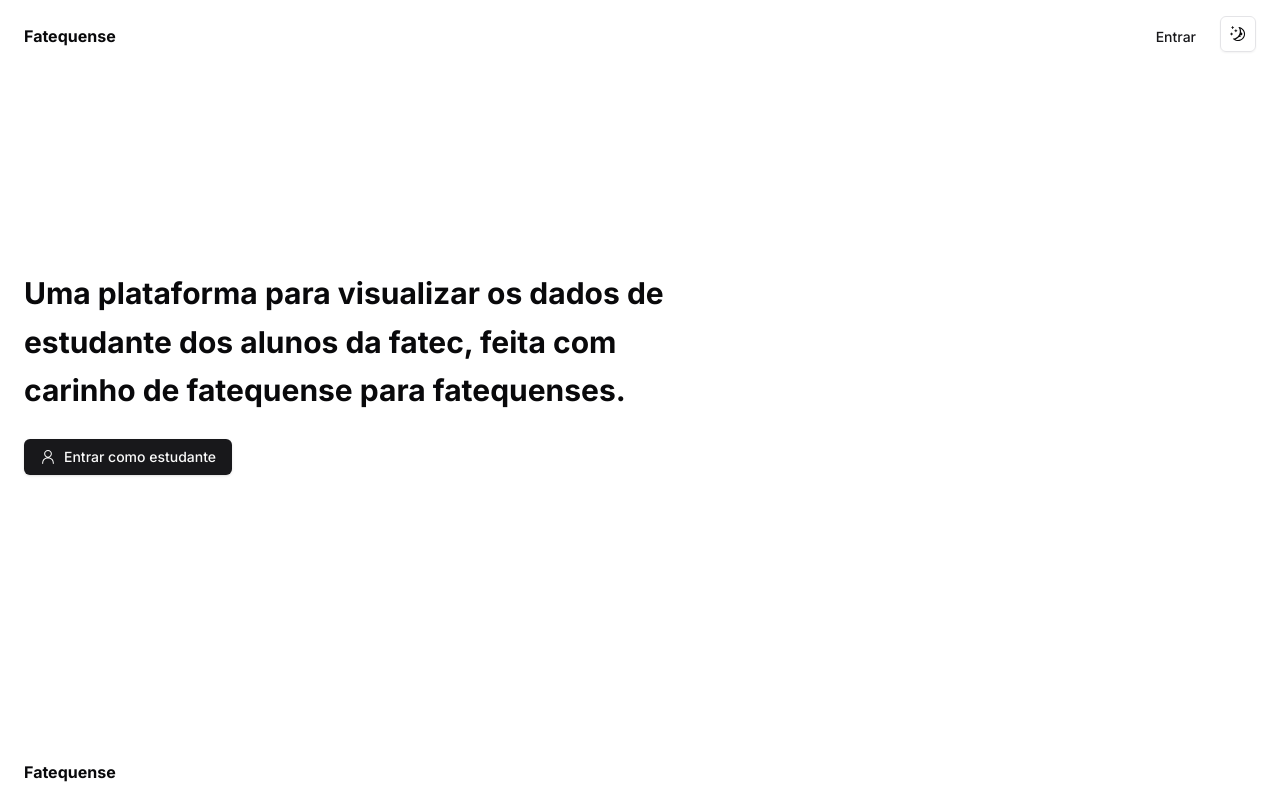
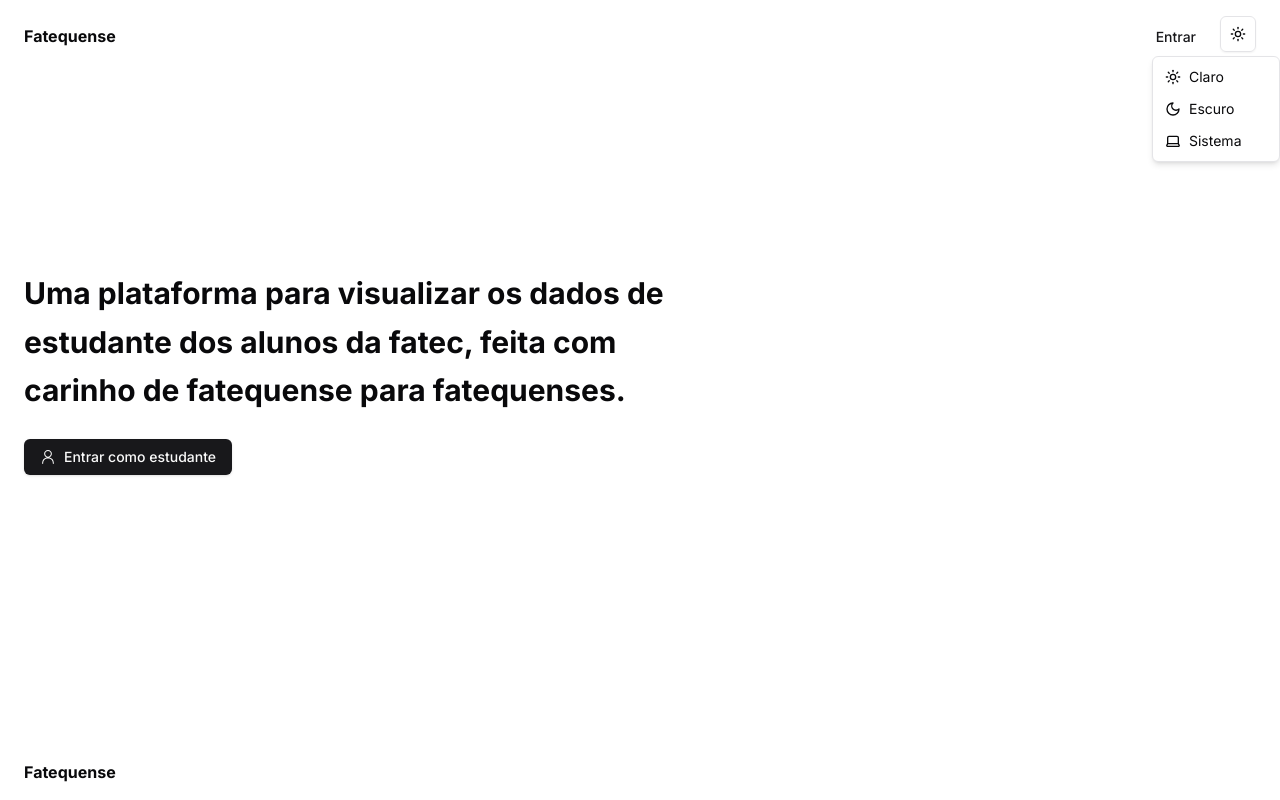
Before and after one commit to fatequense/website, a Next.js app: page / in a window 1280 px wide. Both pictures are taken after a click on the button 1238 px from the left and 34 px from the top of the page. Built offline with nearby package versions, Linux system fonts and the light colour scheme.

Commit message:
update theme toggle component

```diff
--- a/src/components/theme-toggle.tsx
+++ b/src/components/theme-toggle.tsx
@@ -1,21 +1,42 @@
 'use client'
 
 import { useTheme } from 'next-themes'
+import { Laptop, Moon, Sun } from 'lucide-react'
+
 import { Button } from './ui/button'
-import { MoonIcon, SunIcon } from '@radix-ui/react-icons'
+import {
+  DropdownMenu,
+  DropdownMenuContent,
+  DropdownMenuItem,
+  DropdownMenuTrigger,
+} from './ui/dropdown-menu'
 
 export function ThemeToggle() {
-  const { theme, setTheme } = useTheme()
+  const { resolvedTheme, setTheme } = useTheme()
 
-  const Icon = theme === 'light' ? MoonIcon : SunIcon
+  const Icon = resolvedTheme === 'light' ? Sun : Moon
 
   return (
-    <Button
-      variant="outline"
-      size="icon"
-      onClick={() => setTheme(theme === 'light' ? 'dark' : 'light')}
-    >
-      <Icon className="w-4 h-4" />
-    </Button>
+    <DropdownMenu>
+      <DropdownMenuTrigger asChild>
+        <Button variant="outline" size="icon">
+          <Icon className="w-4 h-4" />
+        </Button>
+      </DropdownMenuTrigger>
+      <DropdownMenuContent>
+        <DropdownMenuItem onSelect={() => setTheme('light')}>
+          <Sun className="w-4 h-4 mr-2" />
+          <span>Claro</span>
+        </DropdownMenuItem>
+        <DropdownMenuItem onSelect={() => setTheme('dark')}>
+          <Moon className="w-4 h-4 mr-2" />
+          <span>Escuro</span>
+        </DropdownMenuItem>
+        <DropdownMenuItem onSelect={() => setTheme('system')}>
+          <Laptop className="w-4 h-4 mr-2" />
+          <span>Sistema</span>
+        </DropdownMenuItem>
+      </DropdownMenuContent>
+    </DropdownMenu>
   )
 }
```
